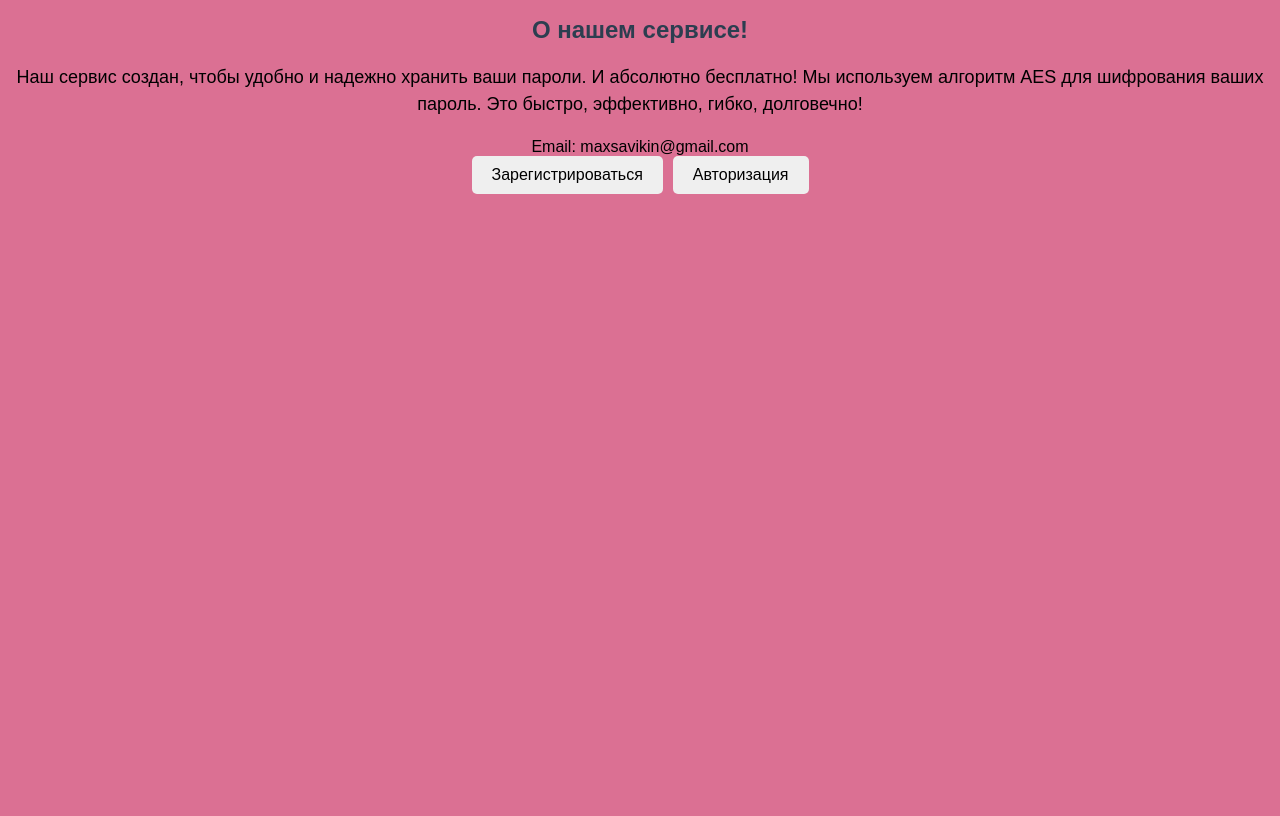
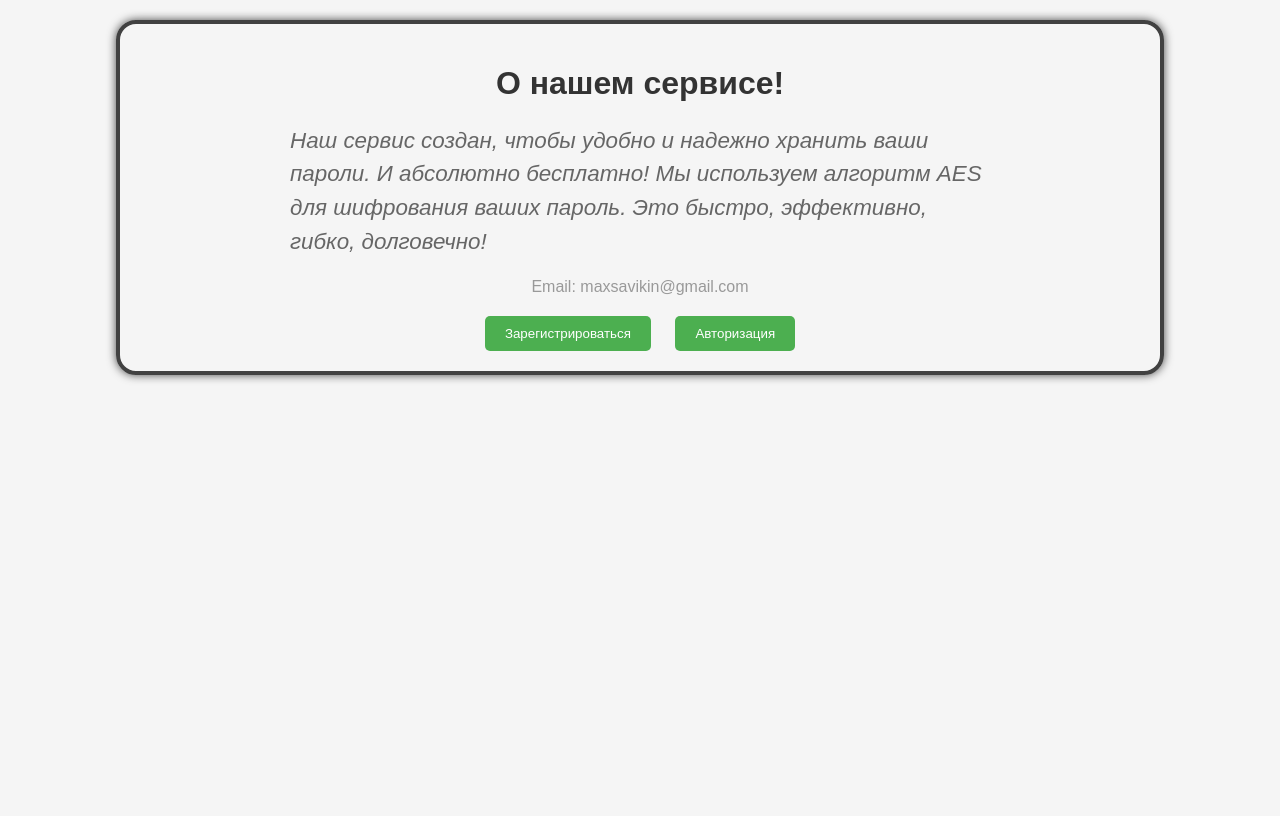
Before and after one commit to Maxim-hub296/PasswordKeeperWeb, a Flask app: page / in a window 1280 px wide. After the commit the page ends 382 px from the top, so only its background shows below. Run offline with Flask 3, Linux system fonts and the light colour scheme.

Commit message:
style: Redesign About page

```diff
--- a/static/styles/about.css
+++ b/static/styles/about.css
@@ -1,63 +1,49 @@
 body {
   font-family: Arial, sans-serif;
-    background-color: palevioletred;
-    margin: 0;
-    padding: 0;
-    color: #333
-    displey: flex;
-    justify-content: center;
-    height: 100vh;
-    flex-direction: column;
-    align-items: center;
-    text-align: center
+  background-color: #f5f5f5;
+  padding: 20px;
+  border: 4px solid #414141;
+  border-radius: 20px;
+  box-shadow: 0px 0px 10px #474747;
+  max-width: 1000px;
+  margin: 0 auto;
+  margin-top: 20px;
 }
 
 h1 {
-    color: #2c3e50;
-    font-size: 24px;
-    margin-bottom: 20px;
   text-align: center;
-
-
+  color: #333;
 }
 
 p {
-    font-size: 18px;
   line-height: 1.5;
-/*    max-width: 600px;*/
-    margin-bottom: 20px;
-    text-align: center;
+  color: #666;
+  max-width: 700px;
+  margin: 0 auto;
+  font-size: calc(16px + 0.5vw);
 }
 
 .contact {
-    font-size: 16px;
-    color: #white;
-
+  text-align: center;
+  margin-top: 20px;
+  color: #999;
 }
 
 form {
-    display: flex;
-    gap: 10px;
   text-align: center;
-    justify-content: center;
+  margin-top: 20px;
 }
 
 button {
-    background-color: #2ecc71
-    color: #fff;
+  padding: 10px 20px;
+  background-color: #4caf50;
+  color: white;
   border: none;
-    padding: 10px 20px;
-    font-size: 16px;
+  border-radius: 5px;
   cursor: pointer;
-    border-radius: 5px;
-    transition: background-color 0.3s ease;
-    text-align: center;
+  margin: 0 10px;
 }
 
 button:hover {
-    background-color: #27ae60;
+  background-color: #45a049;
 }
-
-button:focus {
-    outline: none;
-}
--- a/templates/about.html
+++ b/templates/about.html
@@ -1,20 +1,25 @@
 <!DOCTYPE html>
 <html lang="ru">
-<head>
-    <meta charset="UTF-8">
+  <head>
+    <meta charset="UTF-8" />
     <title>О нас</title>
-    <link rel="stylesheet" href="static/styles/about.css">
-</head>
-<body>
+    <link rel="stylesheet" href="static/styles/about.css" />
+  </head>
+  <body>
     <h1>О нашем сервисе!</h1>
-    <p>Наш сервис создан, чтобы удобно и надежно хранить ваши пароли. И абсолютно бесплатно!
-    Мы используем алгоритм AES для шифрования ваших пароль. Это быстро, эффективно, гибко, долговечно!</p>
+    <p>
+      <i>
+        Наш сервис создан, чтобы удобно и надежно хранить ваши пароли. И
+        абсолютно бесплатно! Мы используем алгоритм AES для шифрования ваших
+        пароль. Это быстро, эффективно, гибко, долговечно!
+      </i>
+    </p>
     <div class="contact">Email: maxsavikin@gmail.com</div>
     <form method="post">
-        <button type="submit" name="register" value="register">Зарегистрироваться</button>
-        <button type="submit" name="login" value="login">Авторизация</button>
-
+      <button type="submit" name="register" value="register">
+        Зарегистрироваться
+      </button>
+      <button type="submit" name="login" value="login">Авторизация</button>
     </form>
-
-</body>
+  </body>
 </html>
```
Lines whose indentation alone changed are shown as unchanged.
